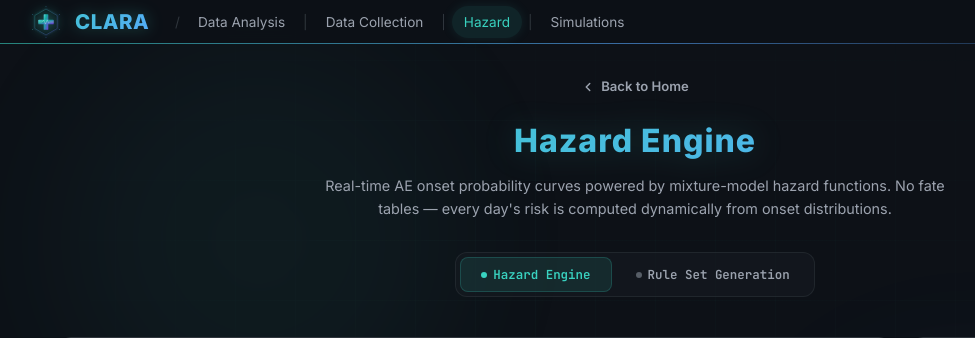
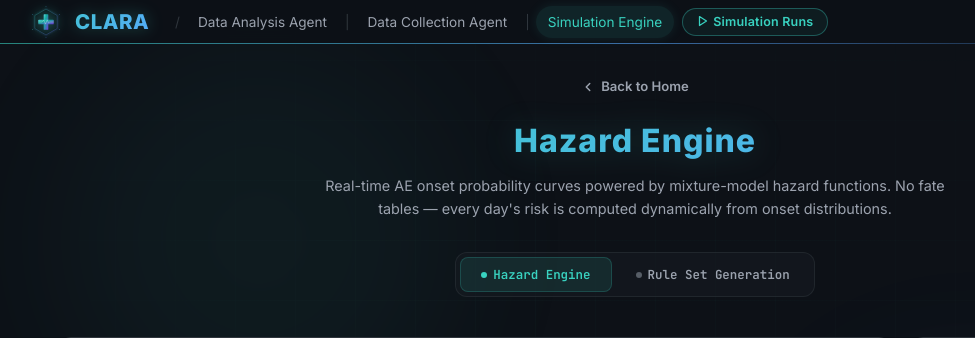
Before and after one commit to newmes/CLARA, a Django app: template frontend/templates/demo/hazard.html in a window 1280 px wide. Shown: the top 338 px of the page, without its empty margins (5-980 px from the left). Run offline with Django 5.2, Linux system fonts and the light colour scheme; the template is opened without the code that fills it, so the values that code supplies are empty.

Commit message:
[DESIGN] 데모 헤더 네비게이션 메뉴명 리네이밍 + Simulation Runs CTA 버튼 스타일
- Data Analysis → Data Analysis Agent
- Data Collection → Data Collection Agent
- Hazard → Simulation Engine
- Simulations → Simulation Runs (pill CTA 버튼 + ▶ 아이콘)

Co-Authored-By: Claude Opus 4.6 <noreply@anthropic.com>

```diff
--- a/frontend/templates/base/base.html
+++ b/frontend/templates/base/base.html
@@ -109,6 +109,32 @@
       color: var(--accent-cyan); background: rgba(57,210,192,0.1);
     }
     body.has-sidebar { padding-left: 60px; }
+
+    /* ── Nav CTA Button (action link, e.g. "Simulation Runs") ── */
+    .global-nav a.nav-cta {
+      color: var(--accent-cyan);
+      border: 1px solid rgba(57,210,192,0.35);
+      border-radius: 20px;
+      padding: 4px 14px;
+      font-weight: 600;
+      font-size: 0.92em;
+      letter-spacing: 0.2px;
+      background: rgba(57,210,192,0.06);
+      transition: all 0.25s ease;
+      margin-left: 4px;
+    }
+    .global-nav a.nav-cta:hover {
+      background: rgba(57,210,192,0.15);
+      border-color: rgba(57,210,192,0.6);
+      box-shadow: 0 0 14px rgba(57,210,192,0.15);
+      color: #fff;
+    }
+    .global-nav a.nav-cta svg {
+      width: 12px; height: 12px;
+      vertical-align: -1px;
+      margin-right: 4px;
+      stroke: currentColor;
+    }
   </style>
   {% block extra_head %}{% endblock %}
 </head>
--- a/frontend/templates/demo/hazard.html
+++ b/frontend/templates/demo/hazard.html
@@ -251,13 +251,12 @@
 
 {% block nav_items %}
   <span class="nav-sep">/</span>
-  <a href="{% url 'demo_anti_hallucination' %}">Data Analysis</a>
+  <a href="{% url 'demo_anti_hallucination' %}">Data Analysis Agent</a>
   <span class="nav-sep">|</span>
-  <a href="{% url 'demo_care_agent' %}">Data Collection</a>
+  <a href="{% url 'demo_care_agent' %}">Data Collection Agent</a>
   <span class="nav-sep">|</span>
-  <a href="{% url 'demo_hazard' %}" class="nav-active">Hazard</a>
-  <span class="nav-sep">|</span>
-  <a href="{% url 'simulation_list' %}">Simulations</a>
+  <a href="{% url 'demo_hazard' %}" class="nav-active">Simulation Engine</a>
+  <a href="{% url 'simulation_list' %}" class="nav-cta"><svg viewBox="0 0 24 24" fill="none" stroke-width="2.5" stroke-linecap="round" stroke-linejoin="round"><polygon points="5 3 19 12 5 21 5 3"/></svg>Simulation Runs</a>
 {% endblock %}
 
 {% block content %}
```
Also changed, not shown: frontend/templates/demo/anti_hallucination.html (+9 -8 lines), frontend/templates/demo/care_agent.html (+4 -5 lines), frontend/templates/demo/medgemma.html (+4 -5 lines), frontend/templates/demo/ruleset_generation.html (+4 -5 lines).
